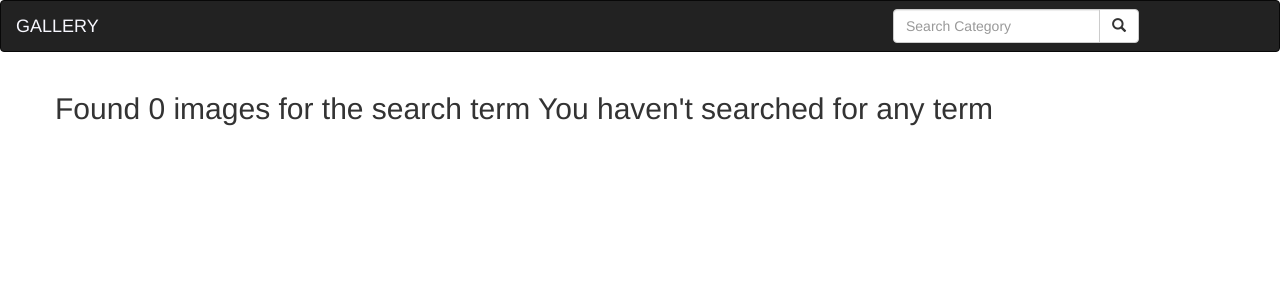
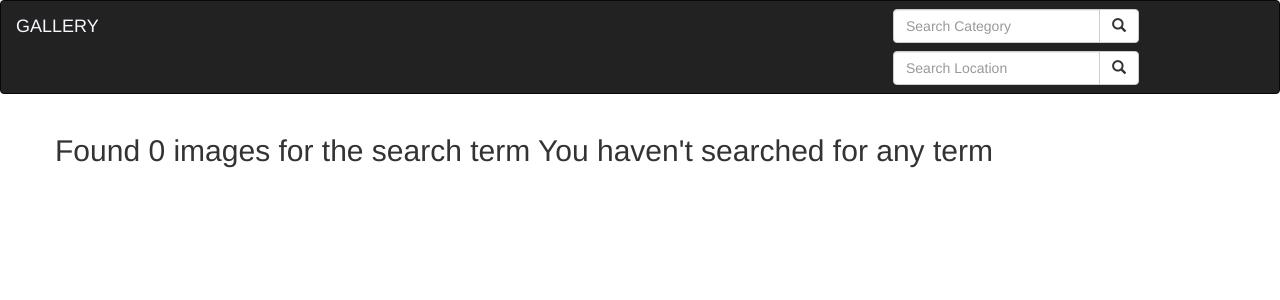
Before and after one commit to lewis-murgor/gallery, a Django app: page /search/ in a window 1280 px wide. Shown: the top 300 px of the page. Run offline with Django 4.2, Linux system fonts and the light colour scheme; some libraries are stand-ins or nearby versions.

Commit message:
create search location form

```diff
--- a/myphotos/templates/navbar.html
+++ b/myphotos/templates/navbar.html
@@ -14,6 +14,14 @@
           </div>
         </div>
       </form>
+      <form class="navbar-form" role="search" action="{% url 'location' %}">
+        <div class="input-group">
+          <input type="text" class="form-control" placeholder="Search Location" name="image">
+          <div class="input-group-btn">
+            <button class="btn btn-default" type="submit"><i class="glyphicon glyphicon-search"></i></button>
+          </div>
+        </div>
+      </form>
     </div>
     <!-- search form end -->
   </div>
```
